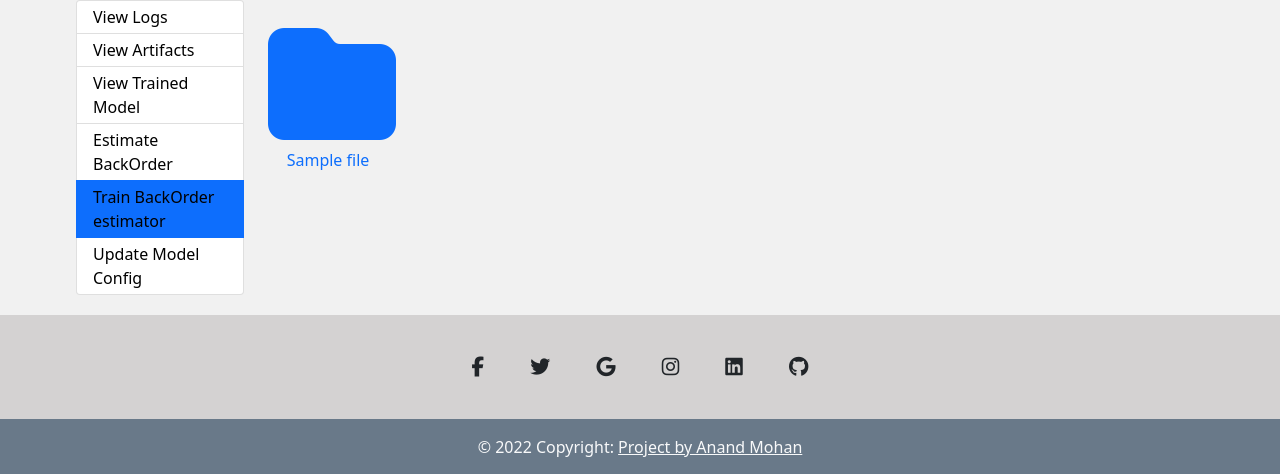
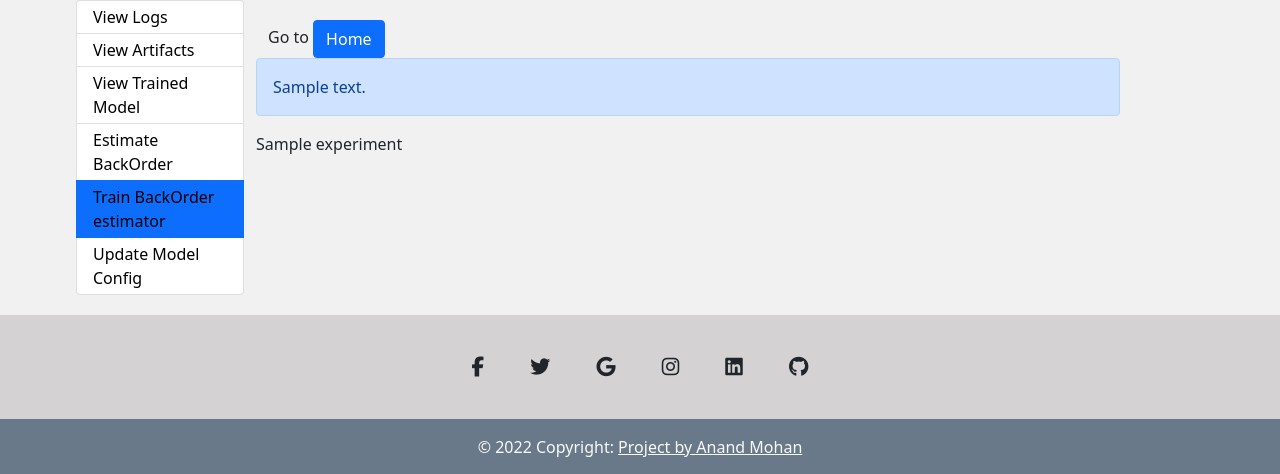
Before and after one commit to tenoob/Backorder_Prediction, a Flask app: template templates/train.html in a window 1280 px wide. Shown: the part 56-530 px from the top of the page. Run offline with Flask 2, Linux system fonts and the light colour scheme; the template is opened without the code that fills it: most values are stand-ins (such as "Sample title", 1, 10 or a date in 2020); some libraries are stand-ins or nearby versions.

Commit message:
model training happening

```diff
--- a/templates/train.html
+++ b/templates/train.html
@@ -3,35 +3,26 @@
 {% block head %}
 
 
-<title>Model List</title>
+<title>Train Status</title>
 {% endblock %}
+
+
+
 
 {% block content %}
 
 
+Go to <a class="btn btn-primary" href="/">Home</a>
+<div class="row">
+    <div class="alert alert-primary" role="alert">
+        {{ context['message']}}
+      </div>
+
+        {{ context['experiment']|safe }}
 
 
-    {% if "saved_models" in result['parent_folder'] %}
-    <a href="/saved_models/{{result['parent_folder']}}"><i class="fa fa-arrow-left" aria-hidden="true"></i>Back</a>
 
-    <h4 style="text-align:center;">
-    {{result['parent_label']}}
-    </h4>
-        {% endif %}
+</div>
 
-    <div class="row">
-        {% for href,label in result["files"].items() %}
-        <div class="col-md-2 text-center">
-            <a href="/saved_models/{{href}}" style="text-decoration: none;">
-
-                <i class="fa {% if '.' in label %} fa-file {% else %} fa-folder {% endif %} fa-8x" aria-hidden="true"></i> <br>{{ label }}
-                {% if '.' in label %}
-            <i class="fa fa-download" aria-hidden="true"></i>
-            {% endif %}
-        </a>
-        </div>
-        {% endfor %}
-
-    </div>
 
 {% endblock %}
```
